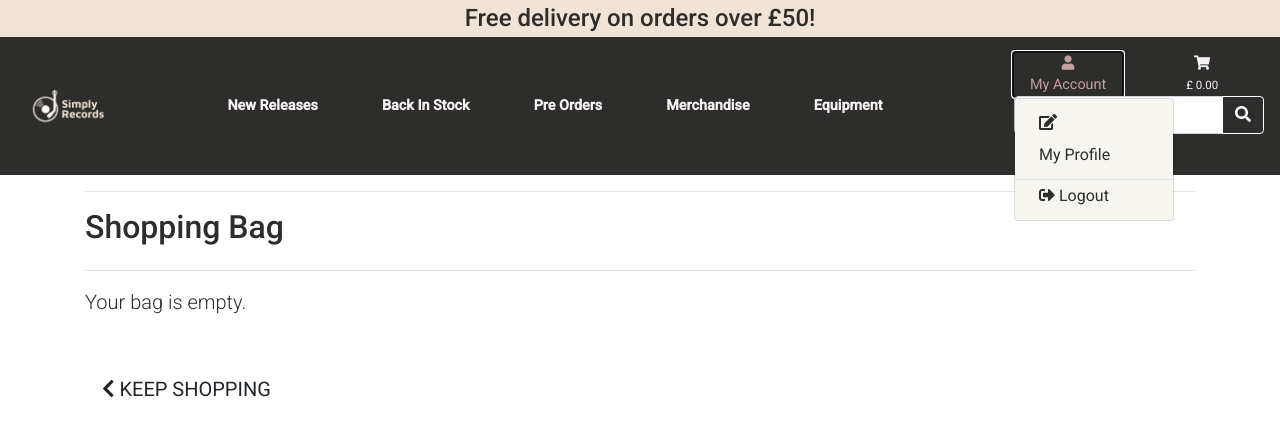
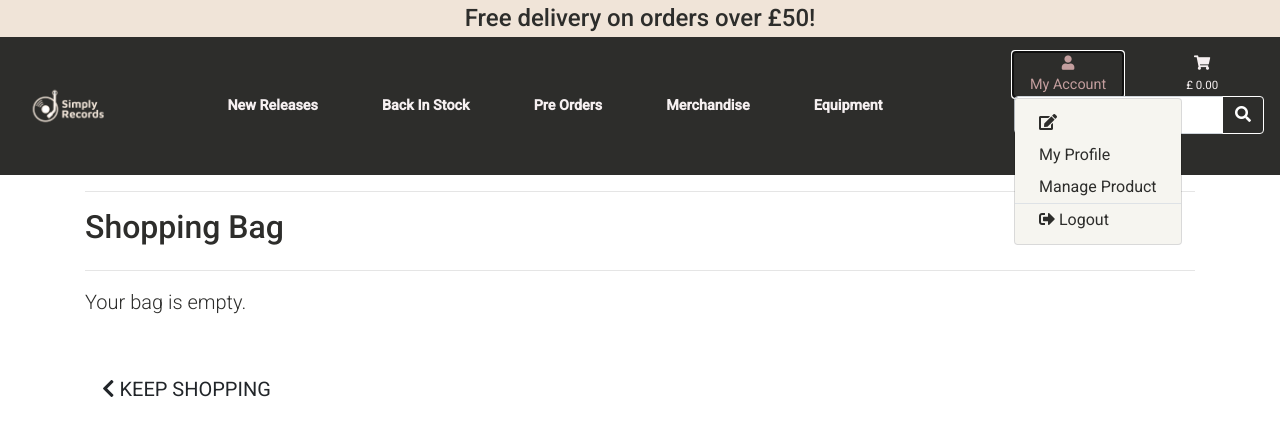
Before and after one commit to wilko90/Simply-Records, a Django app: page /bag/ in a window 1280 px wide, after a click on "My Account". Shown: the top 436 px of the page. Run offline with Django 3.2, Linux system fonts and the light colour scheme; the visitor is signed in with stand-in values (Sample User, id 1); some libraries are stand-ins or nearby versions.

Commit message:
feat: finish add product functionality

```diff
--- a/bag/templates/bag/bag.html
+++ b/bag/templates/bag/bag.html
@@ -32,7 +32,13 @@
                     {% for item in bag_items %}
                     <tr>
                         <td class="p-3 w-25">
-                            <img class="img-fluid rounded" src="{{ item.product.image.url }}">
+                            {% if item.product.image %}
+                            <img class="img-fluid rounded" src="{{ item.product.image.url }}"
+                                alt="{{ item.product.name }}">
+                            {% else %}
+                            <img class="img-fluid rounded" src="{{ MEDIA_URL }}no_image.png"
+                                alt="{{ item.product.name }}">
+                            {% endif %}
                         </td>
                         <td class="py-3">
                             <p class="my-0"><strong>{{ item.product.name }}</strong></p>
@@ -132,23 +138,26 @@
 <script src="{% static 'js/quantity_input.js' %}"></script>
 <script type="text/javascript">
     // Update quantity on click
-    $('.update-link').click(function(e) {
+    $('.update-link').click(function (e) {
         var form = $(this).prev('.update-form');
         form.submit();
     })
 
     // Remove item and reload on click
-    $('.remove-item').click(function(e) {
+    $('.remove-item').click(function (e) {
         var csrfToken = "{{ csrf_token }}";
         var itemId = $(this).attr('id').split('remove_')[1];
         var size = $(this).data('product_size');
         var url = `/bag/remove/${itemId}/`;
-        var data = {'csrfmiddlewaretoken': csrfToken, 'product_size': size};
+        var data = {
+            'csrfmiddlewaretoken': csrfToken,
+            'product_size': size
+        };
 
         $.post(url, data)
-         .done(function() {
-             location.reload();
-         });
+            .done(function () {
+                location.reload();
+            });
     })
 </script>
 {% endblock %}
--- a/profiles/views.py
+++ b/profiles/views.py
@@ -17,8 +17,10 @@ def profile(request):
         if form.is_valid():
             form.save()
             messages.success(request, 'Profile updated successfully')
-
-    form = UserProfileForm(instance=profile)
+        else:
+            messages.error(request, 'Update failed. Please ensure the form is valid.')
+    else:
+        form = UserProfileForm(instance=profile)
     orders = profile.orders.all()
 
     template = 'profiles/profile.html'
--- a/templates/includes/navbar.html
+++ b/templates/includes/navbar.html
@@ -130,22 +130,22 @@
                 {% if request.user.is_authenticated %}
                 {% if request.user.is_superuser %}
                 <li class="nav-item d-md-none d-block">
-                    <a class="nav-link uppercase text-white" href="">Admin&nbsp;Management</a>
+                    <a class="nav-link uppercase text-white" href="{% url 'add_product' %}">Manage Product</a>
                 </li>
                 {% endif %}
 
                 <li class="nav-item d-md-none d-block">
-                    <a class="nav-link uppercase text-white" href="">Logout</a>
+                    <a class="nav-link uppercase text-white" href="{% url 'account_logout' %}">Logout</a>
                     <a href="{% url 'profile' %}" class="dropdown-item">My Profile</a>
                 </li>
 
                 {% else %}
                 <li class="nav-item d-md-none d-block">
-                    <a class="nav-link uppercase text-white" href="">Login</a>
+                    <a class="nav-link uppercase text-white" href="{% url 'account_login' %}">Login</a>
                 </li>
 
                 <li class="nav-item d-md-none d-block">
-                    <a class="nav-link uppercase text-white" href="">Register</a>
+                    <a class="nav-link uppercase text-white" href="{% url 'account_signup' %}">Register</a>
                 </li>
                 {% endif %}
             </ul>
@@ -170,8 +170,8 @@
                         <a class="dropdown-item" href="{% url 'profile' %}">
                             My Profile
                         </a>
-                        <a class="dropdown-item" href="">
-
+                        <a class="dropdown-item" href="{% url 'add_product' %}">
+                            Manage Product
                         </a>
                         <a class="dropdown-item border-top" href="{% url 'account_logout' %}">
                             <i class="fas fa-sign-out-alt"></i> Logout
--- a/templates/includes/toasts/success.html
+++ b/templates/includes/toasts/success.html
@@ -20,7 +20,11 @@
                 {% for item in bag_items %}
                     <div class="row">
                         <div class="col-3 my-1">
-                            <img class="w-100" src="{{ item.product.image.url }}">
+                            {% if item.product.image %}
+                            <img class="w-100" src="{{ item.product.image.url }}" alt="{{ item.product.name }}">
+                            {% else %}
+                            <img class="w-100" src="{{ MEDIA_URL }}no_image.png" alt="{{ item.product.name }}">
+                            {% endif %}
                         </div>
                         <div class="col-9">
                             <p class="my-0"><strong>{{ item.product.name }}</strong></p>
```
Also changed, not shown: products/views.py (+11 -1 lines).
